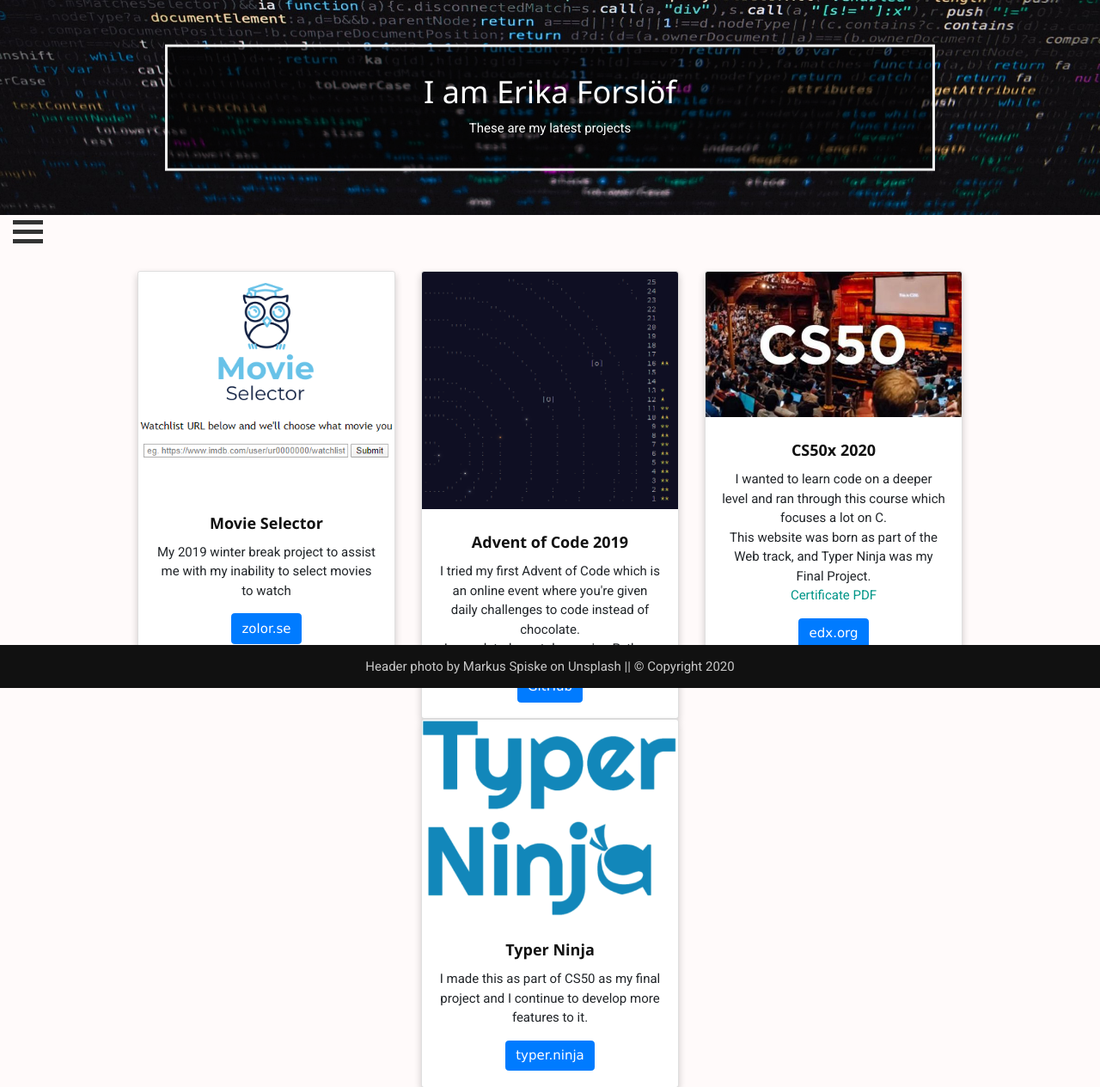
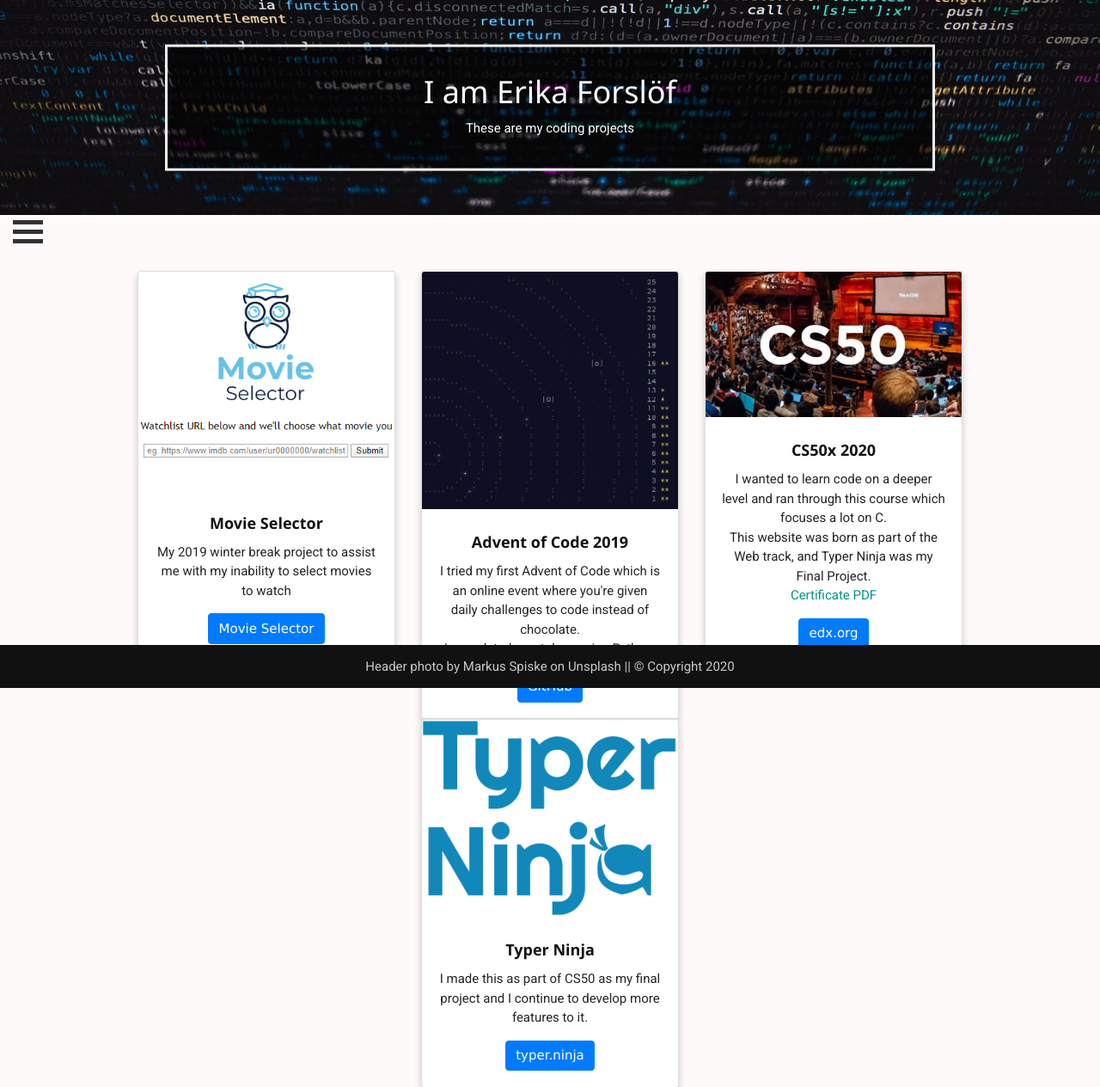
Before and after one commit to Zolor/forslof.dev, a Flask app: page /projects in a window 1280 px wide. Shown: the top 1264 px of the page at 86% size. Run offline with Flask 2, Linux system fonts and the light colour scheme; some libraries are stand-ins or nearby versions.

Commit message:
Quick fixes

```diff
--- a/templates/projects.html
+++ b/templates/projects.html
@@ -1,5 +1,5 @@
 {% extends "template.html" %}
-{% block header_title %}These are my latest projects{% endblock %}
+{% block header_title %}These are my coding projects{% endblock %}
 {% block content %}
 <div class="row justify-content-center">
   <div class="col-md-auto">
@@ -8,7 +8,7 @@
       <div class="card-body">
         <h5 class="card-title"><b>Movie Selector</b></h5>
         <p class="card-text">My 2019 winter break project to assist me with my inability to select movies to watch</p>
-        <a href="https://zolor.se/" class="btn btn-primary">zolor.se</a>
+        <a href="https://zolor.se/" class="btn btn-primary">Movie Selector</a>
       </div>
     </div>
   </div>
```
